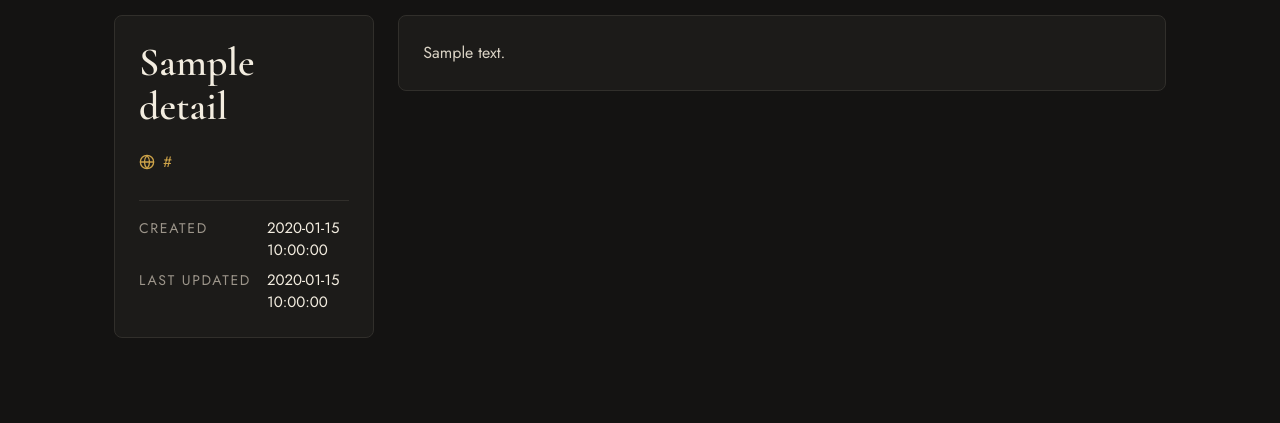
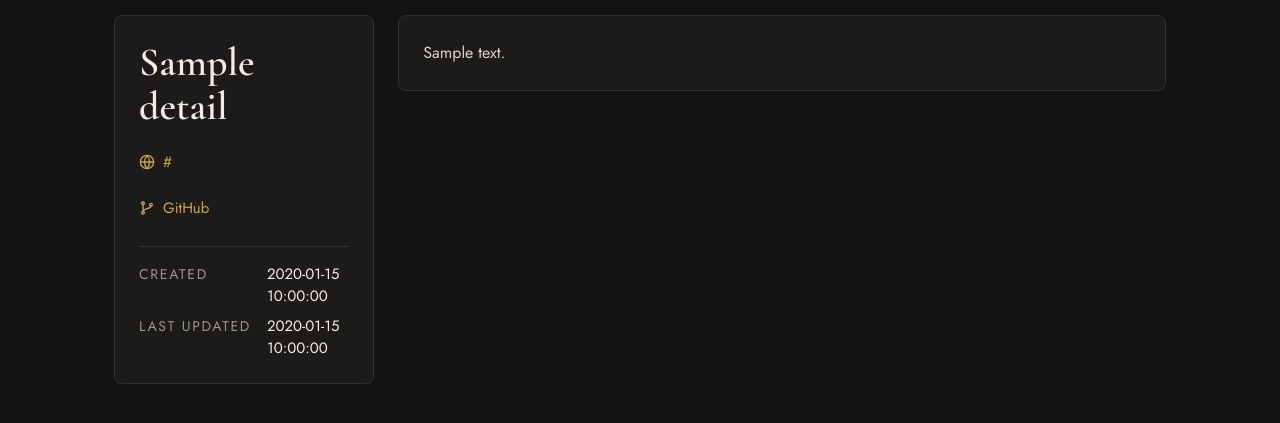
Before and after one commit to GeorgeCooke8809/project-dashboard, a Flask app: template frontend/templates/details.html in a window 1280 px wide. Shown: the part 148-571 px from the top of the page. Run offline with Flask 3, Linux system fonts and the light colour scheme; the template is opened without the code that fills it: most values are stand-ins (such as "Sample title", 1, 10 or a date in 2020); parts of the project's set-up code (start-up, migrations or seed data) failed here and were passed over.

Commit message:
Added GitHub link to details page

```diff
--- a/frontend/templates/details.html
+++ b/frontend/templates/details.html
@@ -16,6 +16,13 @@
             <a class="details-link" href="https://{{ details['url'] }}" target="_blank" rel="noopener">
                 <svg viewBox="0 0 24 24" width="16" height="16" aria-hidden="true"><circle cx="12" cy="12" r="10"/><path d="M2 12h20M12 2a15 15 0 0 1 0 20M12 2a15 15 0 0 0 0 20"/></svg>
                 {{ details['url'] }}
+            </a>
+            {% endif %}
+
+            {% if details["github_link"] %}
+            <a class="details-link" href="https://{{ details['github_link'] }}" target="_blank" rel="noopener">
+                <svg viewBox="0 0 24 24" width="16" height="16" aria-hidden="true"><circle cx="6" cy="5" r="2"/><circle cx="6" cy="19" r="2"/><circle cx="18" cy="7" r="2"/><path d="M6 7v10M18 9c0 5-12 3-12 8"/></svg>
+                GitHub
             </a>
             {% endif %}
         </div>
```
